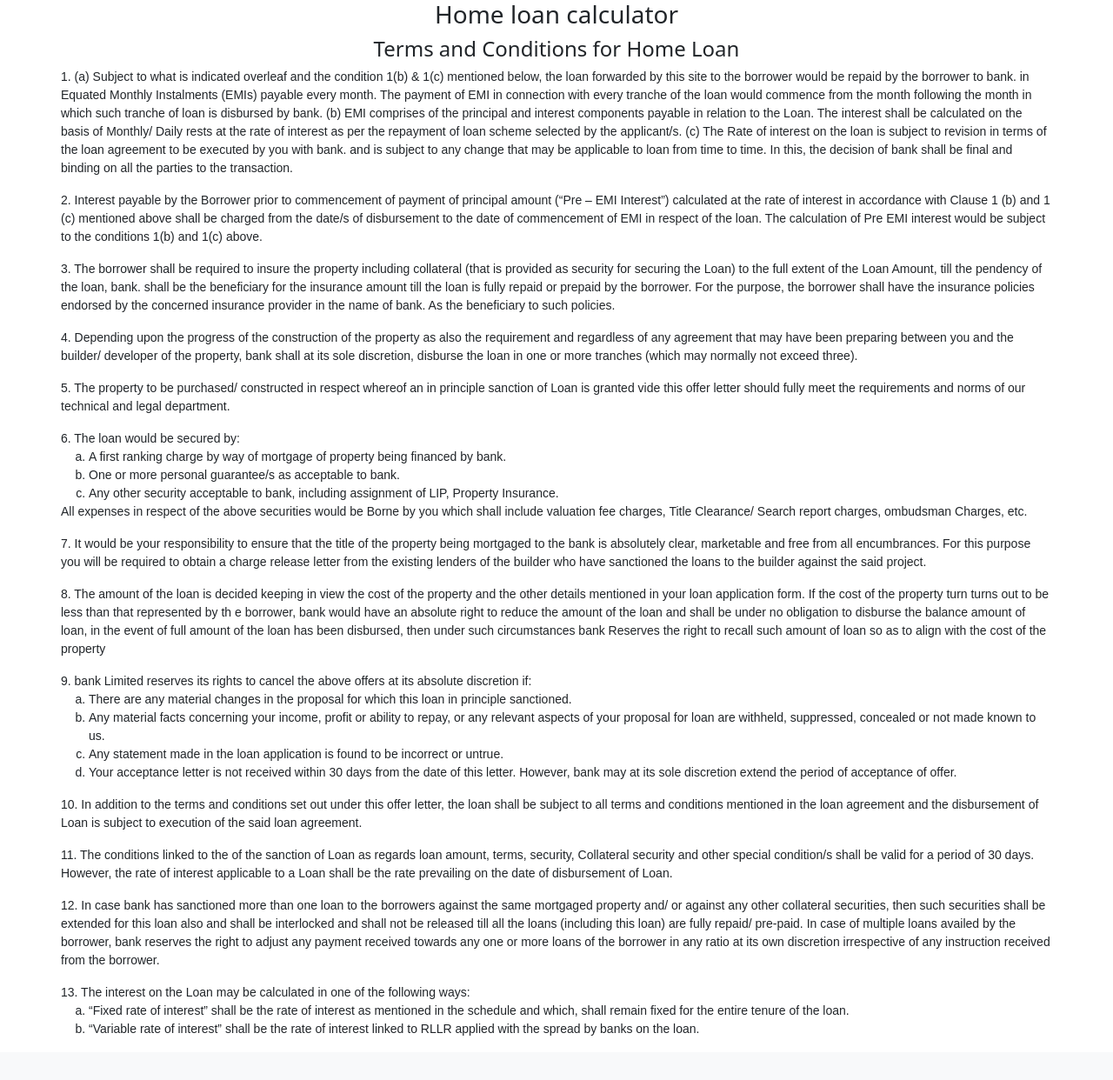
After one commit to vinayrajan/homeloancalculator, a PHP site: page /homeloancalculator/conditions.php in a window 1280 px wide. The commit adds this page. Shown: the whole page at 87% size. Run offline with PHP 8.4, Linux system fonts and the light colour scheme; data comes from the database, SQL or seed files in the repository.

Commit message:
added terms and conditions page and added link on the homepage

```diff
--- /dev/null
+++ b/conditions.php
@@ -0,0 +1,144 @@
+<!doctype html>
+<html lang="en">
+  <head>
+  <?php
+    include('common.php');
+    ?>
+    <meta charset="utf-8">
+    <meta name="viewport" content="width=device-width, initial-scale=1">
+    <link href="<?php echo $asset_path;?>/css/bootstrap.min.css" rel="stylesheet" >
+    <link rel="stylesheet" href="https://cdn.jsdelivr.net/npm/bootstrap-icons@1.11.3/font/bootstrap-icons.min.css">
+  <style>
+     .prow {
+            font-family: Arial, sans-serif;
+            font-size:.875em;
+            margin-bottom:1rem;
+
+            -webkit-touch-callout: none;-webkit-user-select: none;
+            -khtml-user-select: none;-moz-user-select: none;-ms-user-select: none;
+            user-select: none;
+        }
+        ol{padding-left: 32px !important;margin-bottom: 0px !important;}
+    </style>
+    <title>Home loan calculator</title>
+  </head>
+
+  <body>
+    <h3 style="text-align: center;">Home loan calculator</h3>
+    <h4 style="text-align: center;">Terms and Conditions for Home Loan </h4>
+    <div class="container-sm">
+
+        <div class="row prow">
+            1. (a) Subject to what is indicated overleaf and the condition 1(b) & 1(c) mentioned below, the loan forwarded by
+            this site to the borrower would be repaid by the borrower to bank. in Equated
+            Monthly Instalments (EMIs) payable every month. The payment of EMI in connection with every tranche of the
+            loan would commence from the month following the month in which such tranche of loan is disbursed by
+            bank.
+            (b) EMI comprises of the principal and interest components payable in relation to the Loan. The interest shall be
+            calculated on the basis of Monthly/ Daily rests at the rate of interest as per the repayment of loan scheme
+            selected by the applicant/s.
+            (c) The Rate of interest on the loan is subject to revision in terms of the loan agreement to be executed by you
+            with  bank. and is subject to any change that may be applicable to loan from time to time. In this,
+            the decision of  bank shall be final and binding on all the parties to the transaction.
+        </div>
+        <div class="row prow">
+            2. Interest payable by the Borrower prior to commencement of payment of principal amount (“Pre – EMI Interest”)
+            calculated at the rate of interest in accordance with Clause 1 (b) and 1 (c) mentioned above shall be charged
+            from the date/s of disbursement to the date of commencement of EMI in respect of the loan. The calculation of
+            Pre EMI interest would be subject to the conditions 1(b) and 1(c) above.
+        </div>
+        <div class="row prow">
+            3. The borrower shall be required to insure the property including collateral (that is provided as security for
+            securing the Loan) to the full extent of the Loan Amount, till the pendency of the loan,  bank. shall
+            be the beneficiary for the insurance amount till the loan is fully repaid or prepaid by the borrower. For the
+            purpose, the borrower shall have the insurance policies endorsed by the concerned insurance provider in the
+            name of  bank. As the beneficiary to such policies.
+        </div>
+        <div class="row prow">
+            4. Depending upon the progress of the construction of the property as also the requirement and regardless of any
+            agreement that may have been preparing between you and the builder/ developer of the property, bank shall at
+            its sole discretion, disburse the loan in one or more tranches (which may normally not exceed three).
+        </div>
+        <div class="row prow">
+            5. The property to be purchased/ constructed in respect whereof an in principle sanction of Loan is granted vide
+            this offer letter should fully meet the requirements and norms of our technical and legal department.
+        </div>
+        <div class="row prow">
+            6. The loan would be secured by:
+            <ol type="a">
+            <li> A first ranking charge by way of mortgage of property being financed by  bank. </li>
+            <li> One or more personal guarantee/s as acceptable to bank. </li>
+            <li> Any other security acceptable to bank, including assignment of LIP, Property Insurance. </li>
+            </ol>
+            All expenses in respect of the above securities would be Borne by you which shall include valuation fee
+            charges, Title Clearance/ Search report charges, ombudsman Charges, etc.
+        </div>
+        <div class="row prow">
+            7. It would be your responsibility to ensure that the title of the property being mortgaged to the bank is absolutely
+            clear, marketable and free from all encumbrances. For this purpose you will be required to obtain a charge
+            release letter from the existing lenders of the builder who have sanctioned the loans to the builder against the
+            said project.
+        </div>
+        <div class="row prow">
+            8. The amount of the loan is decided keeping in view the cost of the property and the other details mentioned in
+            your loan application form. If the cost of the property turn turns out to be less than that represented by th e
+            borrower, bank would have an absolute right to reduce the amount of the loan and shall be under no obligation
+            to disburse the balance amount of loan, in the event of full amount of the loan has been disbursed, then under
+            such circumstances bank Reserves the right to recall such amount of loan so as to align with the cost of the property
+        </div>
+        <div class="row prow">
+            9. bank Limited reserves its rights to cancel the above offers at its absolute discretion if:
+            <ol type="a">
+            <li>There are any material changes in the proposal for which this loan in principle sanctioned.</li>
+            <li>Any material facts concerning your income, profit or ability to repay, or any relevant aspects of your
+            proposal for loan are withheld, suppressed, concealed or not made known to us. </li>
+            <li>Any statement made in the loan application is found to be incorrect or untrue.</li>
+            <li>Your acceptance letter is not received within 30 days from the date of this letter. However, bank may at its
+            sole discretion extend the period of acceptance of offer. </li>
+            </ol>
+        </div>
+        <div class="row prow">
+            10. In addition to the terms and conditions set out under this offer letter, the loan shall be subject to all terms and
+            conditions mentioned in the loan agreement and the disbursement of Loan is subject to execution of the said
+            loan agreement.
+        </div>
+        <div class="row prow">
+            11. The conditions linked to the  of the sanction of Loan as regards loan amount, terms, security, Collateral security
+            and other special condition/s shall be valid for a period of 30 days. However, the rate of interest applicable to a
+            Loan shall be the rate prevailing on the date of disbursement of Loan.
+        </div>
+        <div class="row prow">
+            12. In case bank has sanctioned more than one loan to the borrowers against the same mortgaged property and/ or
+            against any other collateral securities, then such securities shall be extended for this loan also and shall be
+            interlocked and shall not be released till all the loans (including this loan) are fully repaid/ pre-paid.
+            In case of multiple loans availed by the borrower, bank reserves the right to adjust any payment received
+            towards any one or more loans of the borrower in any ratio at its own discretion irrespective of any instruction
+            received from the borrower.
+        </div>
+        <div class="row prow">
+            13. The interest on the Loan may be calculated in one of the following ways:
+            <ol type="a">
+            <li> “Fixed rate of interest” shall be the rate of interest as mentioned in the schedule and which, shall remain
+            fixed for the entire tenure of the loan. </li>
+            <li> “Variable rate of interest” shall be the rate of interest linked to RLLR applied with the spread by banks on the
+            loan.</li>
+            </ol>
+        </div>
+
+
+
+    </div>
+    <footer class="footer mt-auto py-3 bg-light">
+      <div class="container">
+        <span class="text-muted"></span>
+
+      </div>
+    </footer>
+
+
+    <script src="<?php echo $asset_path;?>/js/jquery.min.js" ></script>
+    <script src="<?php echo $asset_path;?>/js/popper.min.js"></script>
+    <script src="<?php echo $asset_path;?>/js/bootstrap.min.js"></script>
+
+  </body>
+</html>
--- a/index.php
+++ b/index.php
@@ -77,7 +77,7 @@ $interest_rate = get_loan_settings("interest_rate");
     <footer class="footer mt-auto py-3 bg-light">
       <div class="container">
         <span class="text-muted">Date - <?php echo date('m/j/Y H:i:s');?>|| LWD - <?php echo lastDayOfMonth(); ?></span>
-
+        <span style="text-align:right" class="text-end"><a target="_blank" href="<?php echo $base_url;?>/conditions.php">Terms and conditons</a></span>
       </div>
     </footer>
 
```
